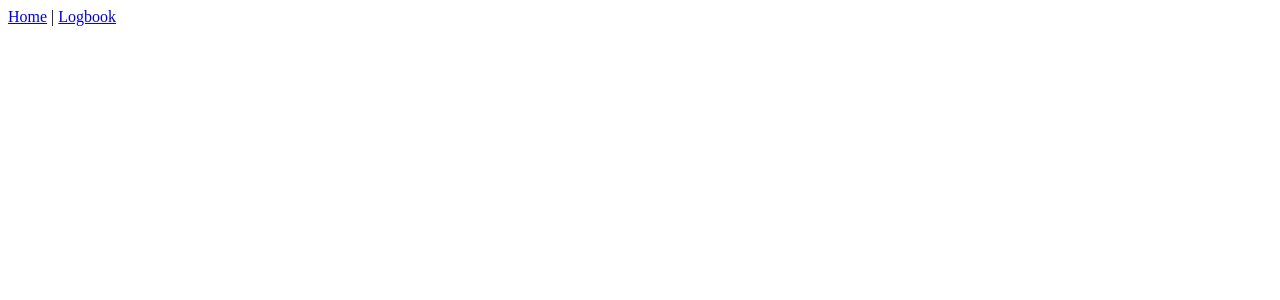
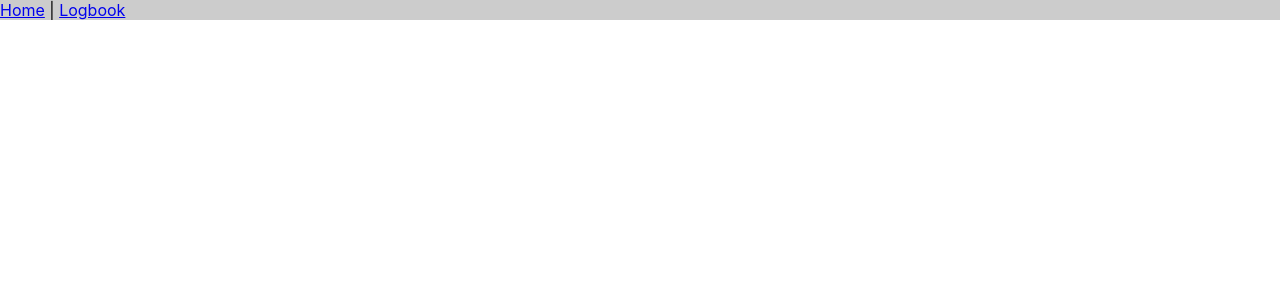
Before and after one commit to jamespatrickgibson/tracer-web, a Vue app: page / in a window 1280 px wide. Shown: the top 300 px of the page. Built offline with nearby package versions, Linux system fonts and the light colour scheme.

Commit message:
Added simple styling

```diff
--- a/src/App.vue
+++ b/src/App.vue
@@ -9,4 +9,13 @@
 </template>
 
 <style lang="scss">
+body {
+  margin: 0;
+  font-family: -apple-system, BlinkMacSystemFont, "Segoe UI", Roboto, Helvetica, Arial, sans-serif, "Apple Color Emoji", "Segoe UI Emoji", "Segoe UI Symbol";
+}
+#app {
+  background: #ccc;
+  margin: 0;
+
+}
 </style>
--- a/src/views/Log.vue
+++ b/src/views/Log.vue
@@ -2,14 +2,14 @@
   <div class="log">
     <h1>Log</h1>
     <section class="logbook">
-      <ol>
-        <li v-for="jump in logbook" :key="jump.id">
+      <ol class="jumps">
+        <li v-for="jump in logbook" :key="jump.id" class="jump">
           <!--<p>{{ jump.jumpNumber }}</p>-->
           <p>{{ jumpDate(jump.date) }}</p>
           <p>Location: {{ jump.location }}</p>
           <p>Aircraft: {{ jump.aircraft }}</p>
           <p>Altitude: {{ jump.exitAltitude }}</p>
-          <p>Delay: {{ jump.freefallDelay }}</p>
+          <p>Delay: {{ jump.freefallDelay }}s</p>
           <p>Notes: {{ jump.notes }}</p>
           <p>Type: {{ jump.jumpType }}</p>
         </li>
@@ -42,3 +42,15 @@ export default {
   }
 }
 </script>
+
+<style lang="scss">
+.jumps {
+  list-style-type: none;
+  padding: 0.5rem;
+}
+.jump {
+  background: #fff;
+  padding: 0.5rem;
+  margin-bottom: 0.5rem;
+}
+</style>
```
